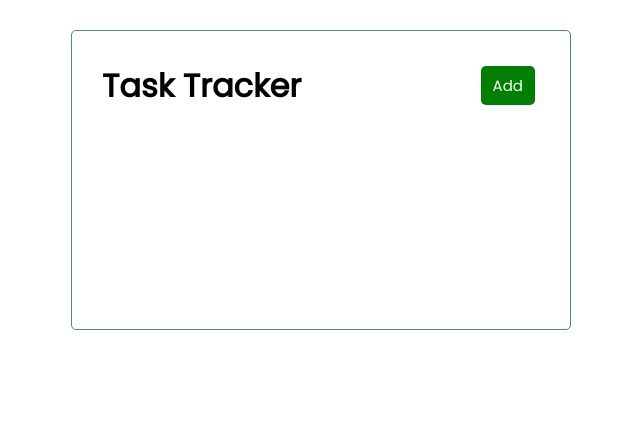
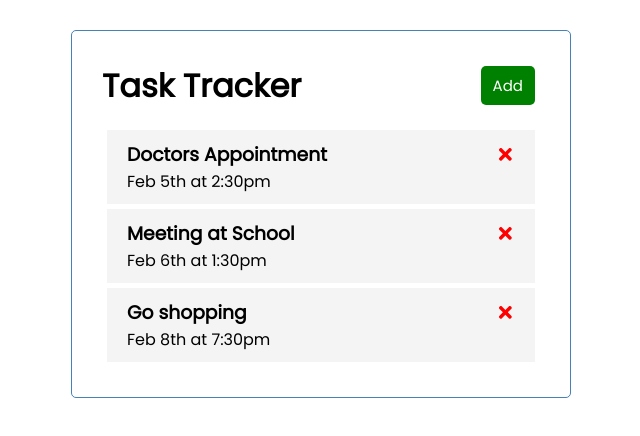
Before and after one commit to God-T/Task-Management-Tool, a React (Create React App) app: page / in a window 1280 px wide. Shown: the top 436 px of the page, without its empty margins (319-959 px from the left). Built offline with nearby package versions, Linux system fonts and the light colour scheme.

Commit message:
Add Tasks components

```diff
--- a/src/App.js
+++ b/src/App.js
@@ -1,9 +1,41 @@
 import Header from './components/Header'
+import Tasks from './components/Tasks'
+import { useState } from 'react'
+
 
 const App = () => {
+  const [tasks, setTasks] = useState([
+    {
+      "id": 1,
+      "text": "Doctors Appointment",
+      "day": "Feb 5th at 2:30pm",
+      "reminder": true
+    },
+    {
+      "id": 2,
+      "text": "Meeting at School",
+      "day": "Feb 6th at 1:30pm",
+      "reminder": true
+    },
+    {
+      "id": 3,
+      "text": "Go shopping",
+      "day": "Feb 8th at 7:30pm",
+      "reminder": false
+    }
+  ])
+
+  const handleDeleteTask = (id) => {
+    setTasks(tasks.filter((task) => (task.id !== id)))
+    console.log('delete', id)
+  }
+
+
   return (
     <div className="container">
-      <Header/>
+      <Header />
+      {tasks.length > 0 ? <Tasks tasks={tasks} onDelete={handleDeleteTask} /> : 'No Tasks!'}
+
     </div>
   )
 }
--- /dev/null
+++ b/src/components/Task.js
@@ -0,0 +1,15 @@
+import { FaTimes } from 'react-icons/fa'
+
+const Task = ({ task, onDelete }) => {
+    return (
+        <div className='task'>
+            <h3>
+                {task.text}
+                <FaTimes style={{ color: 'red', cursor: 'pointer' }} onClick={() => onDelete(task.id)} />
+            </h3>
+            <p>{task.day}</p>
+        </div>
+    )
+}
+
+export default Task
--- /dev/null
+++ b/src/components/Tasks.js
@@ -0,0 +1,14 @@
+import Task from './Task'
+
+const Tasks = ({ tasks, onDelete }) => {
+    return (
+        // setTasks([...Tasks, {???}])
+        <>
+            {tasks.map((task) => (
+                <Task key={task.id} task={task} onDelete={onDelete} />
+            ))}
+        </>
+    )
+}
+
+export default Tasks
```
